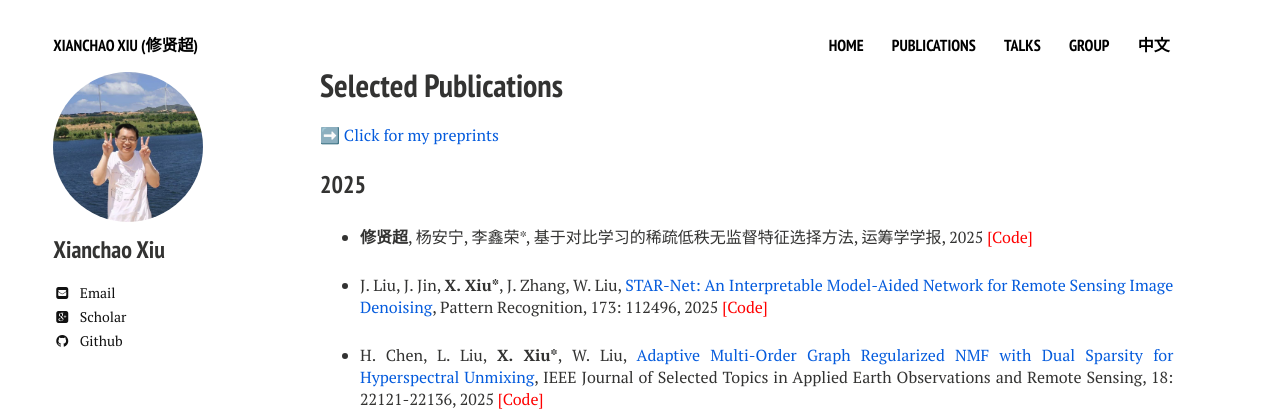
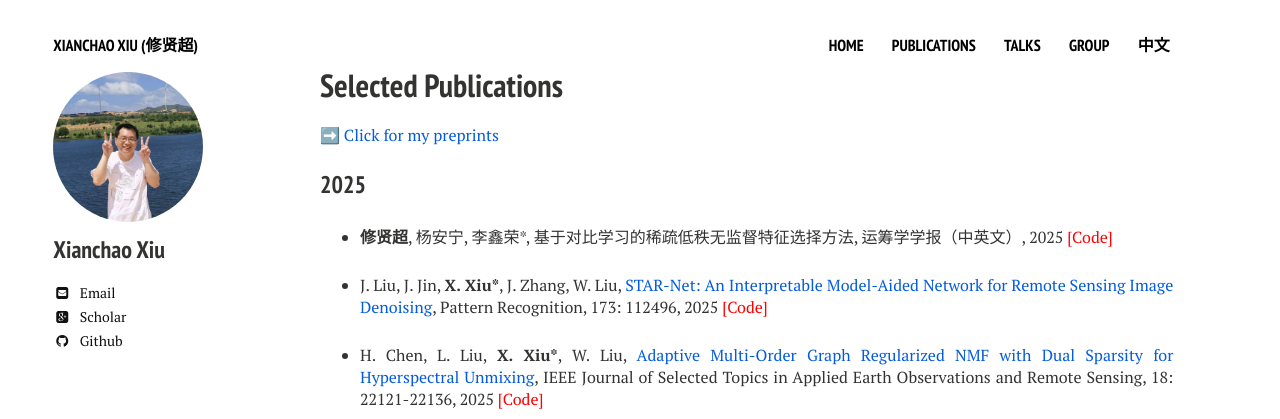
Before and after one commit to xianchaoxiu/xianchaoxiu.github.io, a Jekyll site: the page built from publications/index.md, in a window 1280 px wide. Shown: the top 419 px of the page. Built offline with Jekyll 4.4.1, drawn with Linux system fonts in a browser that asks for light colours; nearby versions of some CDN libraries.

Commit message:
Update index.md

```diff
--- a/publications/index.md
+++ b/publications/index.md
@@ -13,7 +13,7 @@ share: false
 
 ### 2025
 
-* <b>修贤超</b>, 杨安宁, 李鑫荣*, 基于对比学习的稀疏低秩无监督特征选择方法, 运筹学学报, 2025 <a href="https://github.com/xianchaoxiu/DSCOFS-CL" class="textlink" target="_blank" style="color: red;">[Code]</a>
+* <b>修贤超</b>, 杨安宁, 李鑫荣*, 基于对比学习的稀疏低秩无监督特征选择方法, 运筹学学报（中英文）, 2025 <a href="https://github.com/xianchaoxiu/DSCOFS-CL" class="textlink" target="_blank" style="color: red;">[Code]</a>
 
 * J. Liu, J. Jin, <b>X. Xiu*</b>, J. Zhang, W. Liu, <a href="https://doi.org/10.1016/j.patcog.2025.112496" class="textlink" target="_blank">STAR-Net: An Interpretable Model-Aided Network for Remote Sensing Image Denoising</a>, Pattern Recognition, 173: 112496, 2025 <a href="https://github.com/xianchaoxiu/STAR-Net" class="textlink" target="_blank" style="color: red;">[Code]</a>
 
```
